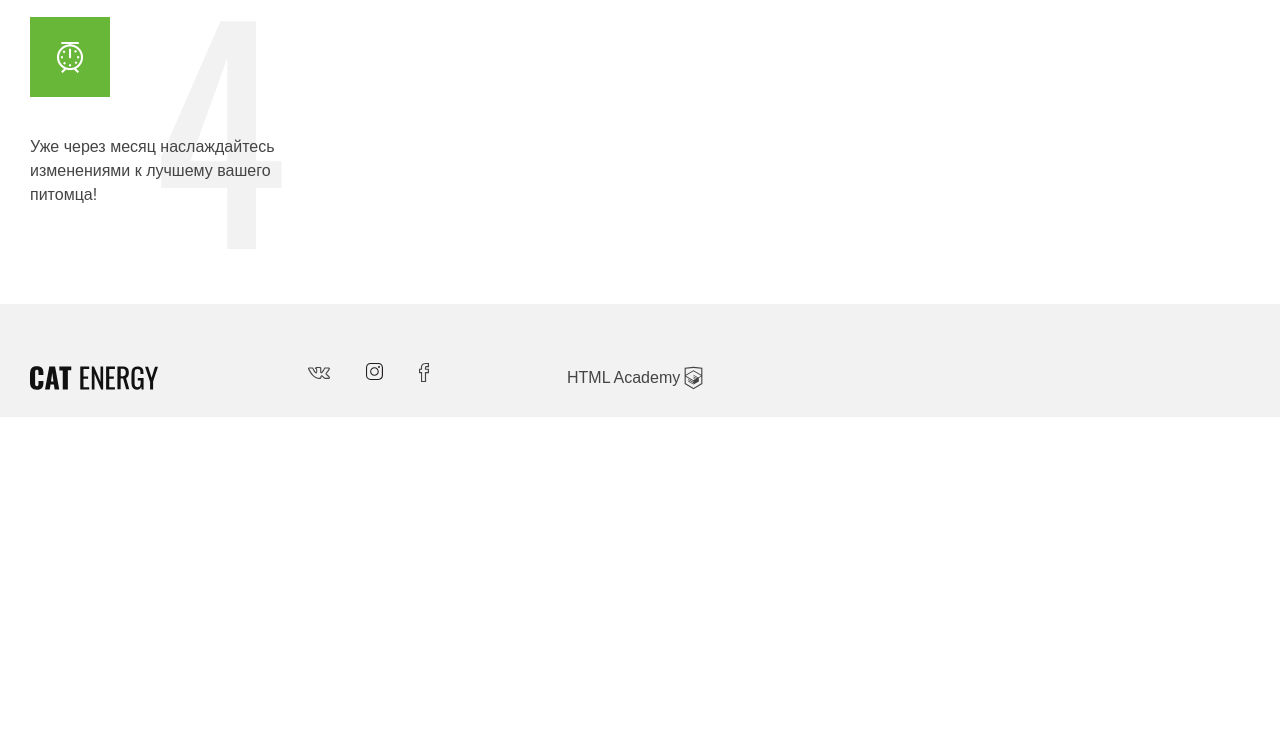
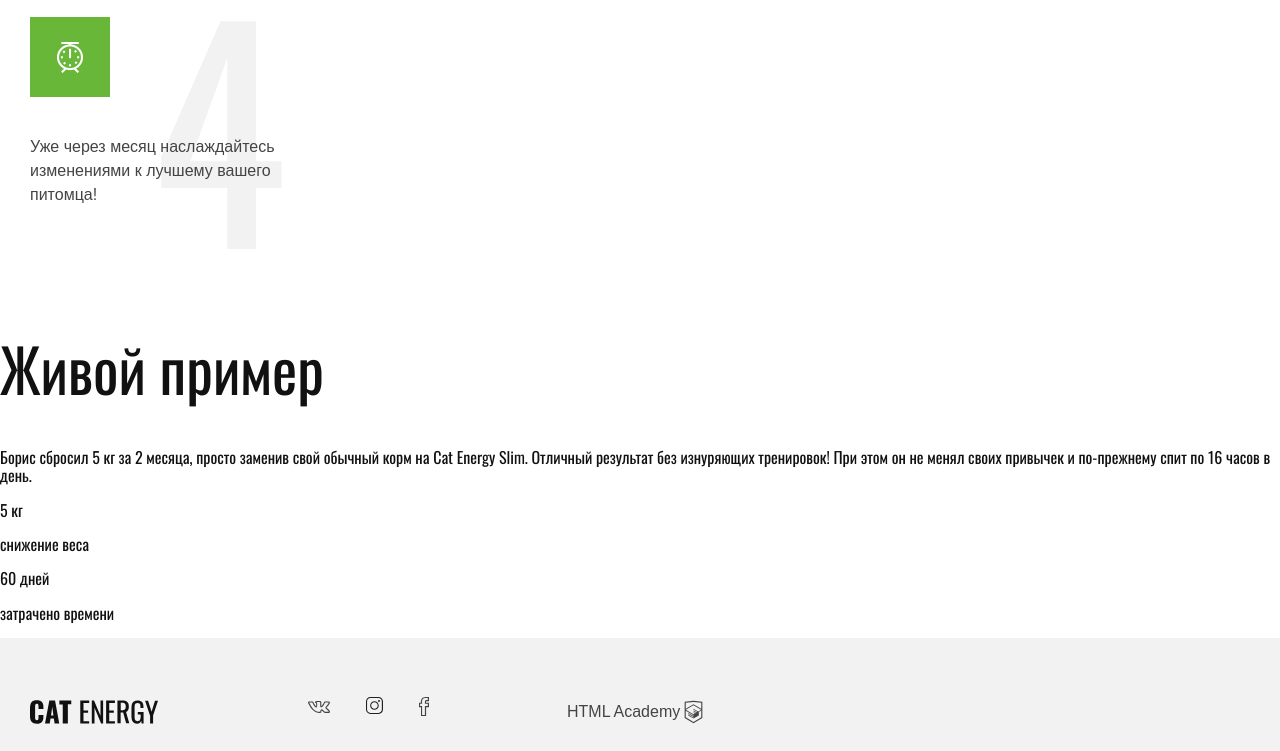
Before and after one commit to MalyshevaValeriya/871409-cat-energy-17, a website: page source/index.html in a window 1280 px wide. Shown: the part 2071-2822 px from the top of the page. Before the commit the page ends 2488 px from the top, so only its background shows below. Drawn offline with nearby package versions, Linux system fonts and the light colour scheme; files that its build step writes are made by us from their sources; files whose address does not match are found by name.

Commit message:
правки

```diff
--- a/source/index.html
+++ b/source/index.html
@@ -101,6 +101,25 @@
           </ul>
         </div>
       </section>
+      <section class="example">
+        <h2 class="example__title title">Живой пример</h2>
+        <p class="example__preview">
+            Борис сбросил 5 кг за 2 месяца,
+            просто заменив свой обычный корм на Cat Energy Slim.
+            Отличный результат без изнуряющих тренировок!
+             При этом он не менял своих привычек и по-прежнему спит по 16 часов в день.
+        </p>
+        <div class="example__preview-info">
+          <div class="example__stats">
+            <p class="example__stats-title">5 кг</p>
+            <p class="example__stats-info">снижение веса</p>
+          </div>
+          <div class="example__stats">
+            <p class="example__stats-title">60 дней</p>
+            <p class="example__stats-info">затрачено времени</p>
+          </div>
+        </div>
+      </section>
     </main>
 
     <footer class="page-footer">
```
